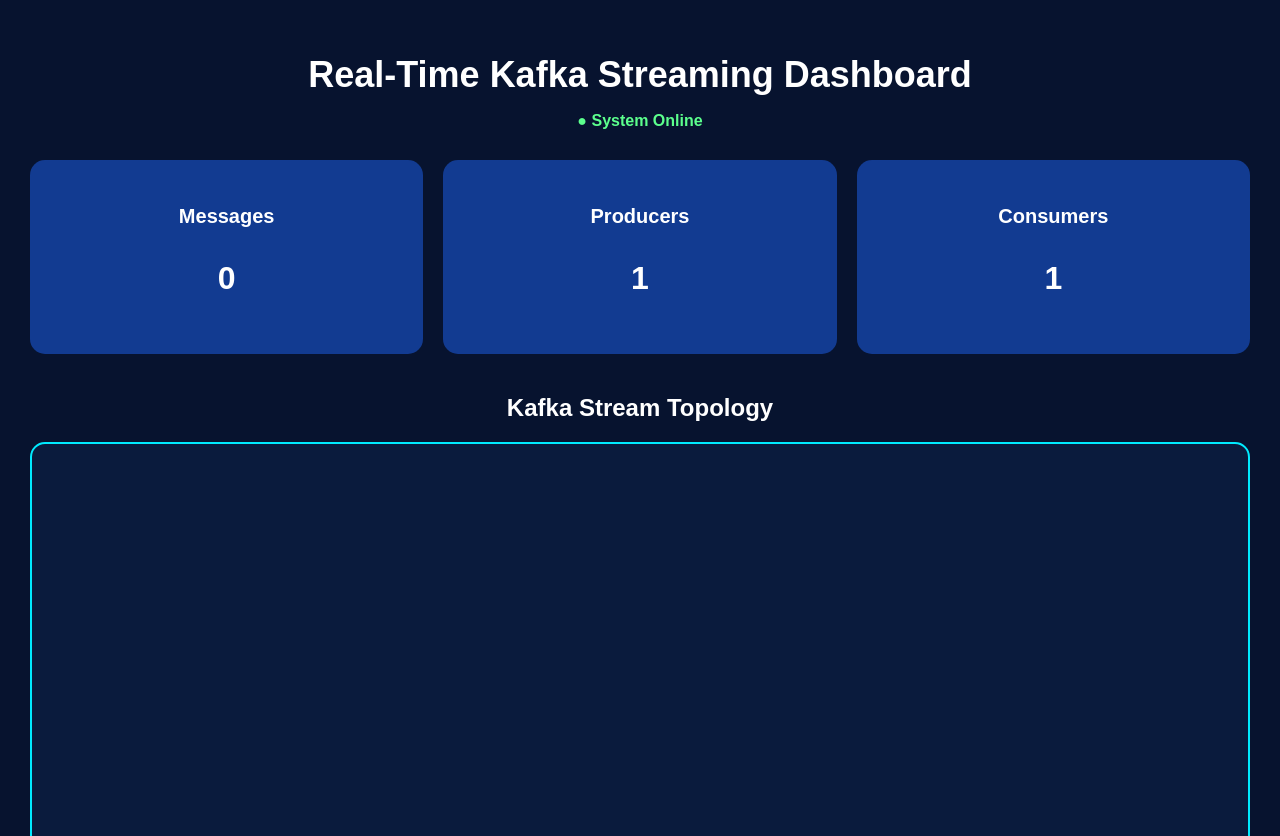
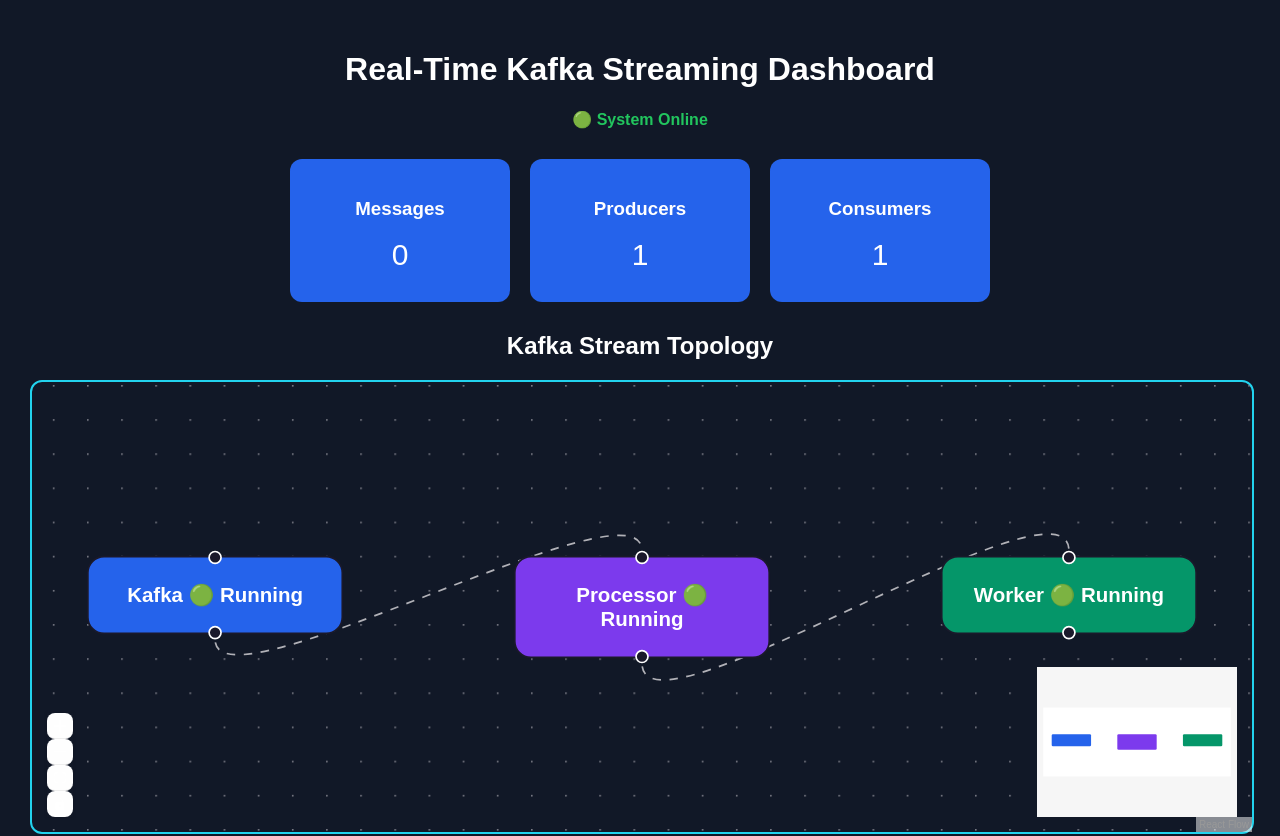
Before and after one commit to ZoyaTabassum/StreamForge, a React app in the folder frontend/: page / in a window 1280 px wide. Shown: the top 836 px of the page. Built offline with nearby package versions, Linux system fonts and the light colour scheme; the HTML template or start-up script is replaced by a standard one.

Commit message:
Complete day 4: Kafka processor worker topology

```diff
--- a/frontend/src/App.jsx
+++ b/frontend/src/App.jsx
@@ -1,49 +1,137 @@
+import { useCallback } from "react";
+import {
+  ReactFlow,
+  Background,
+  Controls,
+  MiniMap,
+  addEdge,
+  useNodesState,
+  useEdgesState,
+} from "@xyflow/react";
+
+import "@xyflow/react/dist/style.css";
 import "./index.css";
 
+const initialNodes = [
+  {
+    id: "kafka",
+    position: { x: 50, y: 150 },
+    data: { label: "Kafka\n🟢 Running" },
+    style: {
+      background: "#2563eb",
+      color: "white",
+      padding: "15px",
+      borderRadius: "10px",
+      width: 150,
+      textAlign: "center",
+      fontWeight: "bold",
+    },
+  },
+  {
+    id: "processor",
+    position: { x: 300, y: 150 },
+    data: { label: "Processor\n🟢 Running" },
+    style: {
+      background: "#7c3aed",
+      color: "white",
+      padding: "15px",
+      borderRadius: "10px",
+      width: 150,
+      textAlign: "center",
+      fontWeight: "bold",
+    },
+  },
+  {
+    id: "worker",
+    position: { x: 550, y: 150 },
+    data: { label: "Worker\n🟢 Running" },
+    style: {
+      background: "#059669",
+      color: "white",
+      padding: "15px",
+      borderRadius: "10px",
+      width: 150,
+      textAlign: "center",
+      fontWeight: "bold",
+    },
+  },
+];
+
+const initialEdges = [
+  {
+    id: "kafka-processor",
+    source: "kafka",
+    target: "processor",
+    animated: true,
+  },
+  {
+    id: "processor-worker",
+    source: "processor",
+    target: "worker",
+    animated: true,
+  },
+];
+
 function App() {
+  const [nodes, setNodes, onNodesChange] =
+    useNodesState(initialNodes);
+
+  const [edges, setEdges, onEdgesChange] =
+    useEdgesState(initialEdges);
+
+  const onConnect = useCallback(
+    (connection) =>
+      setEdges((edges) => addEdge(connection, edges)),
+    [setEdges]
+  );
+
   return (
-    <div className="dashboard">
+    <div className="app">
+      <h1>Real-Time Kafka Streaming Dashboard</h1>
 
-      <header className="dashboard-header">
-        <h1>Real-Time Kafka Streaming Dashboard</h1>
-        <p className="status">● System Online</p>
-      </header>
+      <div className="status">
+        🟢 System Online
+      </div>
 
-      <section className="stats">
-
-        <div className="stat-card">
+      <div className="stats">
+        <div className="card">
           <h3>Messages</h3>
           <p>0</p>
         </div>
 
-        <div className="stat-card">
+        <div className="card">
           <h3>Producers</h3>
           <p>1</p>
         </div>
 
-        <div className="stat-card">
+        <div className="card">
           <h3>Consumers</h3>
           <p>1</p>
         </div>
+      </div>
 
-      </section>
+      <h2>Kafka Stream Topology</h2>
 
-      <section className="topology-section">
-        <h2>Kafka Stream Topology</h2>
+      <div className="flow-container">
+        <ReactFlow
+          nodes={nodes}
+          edges={edges}
+          onNodesChange={onNodesChange}
+          onEdgesChange={onEdgesChange}
+          onConnect={onConnect}
+          fitView
+        >
+          <Background />
+          <Controls />
+          <MiniMap />
+        </ReactFlow>
+      </div>
 
-        <div className="topology-container">
-          {/* Your React Flow component goes here */}
-        </div>
-      </section>
+      <h2>Stream Activity</h2>
 
-      <section className="activity-section">
-        <h2>Stream Activity</h2>
-
-        <button>Simulate Message</button>
-
-        <p>Messages received: 0</p>
-      </section>
-
+      <button>
+        Simulate Message
+      </button>
     </div>
   );
 }
--- a/frontend/src/index.css
+++ b/frontend/src/index.css
@@ -1,99 +1,54 @@
-* {
-  box-sizing: border-box;
-}
-
 body {
   margin: 0;
   font-family: Arial, sans-serif;
-  background: #07132f;
+  background: #111827;
   color: white;
 }
 
-.dashboard {
-  min-height: 100vh;
+.app {
   padding: 30px;
-}
-
-.dashboard-header {
   text-align: center;
-  margin-bottom: 30px;
-}
-
-.dashboard-header h1 {
-  font-size: 36px;
-  margin-bottom: 10px;
 }
 
 .status {
-  color: #5cff8d;
+  color: #22c55e;
+  margin: 15px;
   font-weight: bold;
 }
 
 .stats {
-  display: grid;
-  grid-template-columns: repeat(3, 1fr);
+  display: flex;
   gap: 20px;
-  margin-bottom: 40px;
+  justify-content: center;
+  margin: 30px 0;
 }
 
-.stat-card {
-  background: #123b91;
-  padding: 25px;
-  border-radius: 15px;
-  text-align: center;
+.card {
+  background: #2563eb;
+  padding: 20px;
+  border-radius: 12px;
+  width: 180px;
 }
 
-.stat-card h3 {
-  font-size: 20px;
+.card p {
+  font-size: 30px;
+  margin: 10px;
 }
 
-.stat-card p {
-  font-size: 32px;
-  font-weight: bold;
+.flow-container {
+  height: 450px;
+  width: 100%;
+  border: 2px solid #22d3ee;
+  border-radius: 12px;
+  margin: 20px 0 40px;
 }
 
-.topology-section {
-  margin-bottom: 40px;
-}
-
-.topology-section h2,
-.activity-section h2 {
-  text-align: center;
-  margin-bottom: 20px;
-}
-
-.topology-container {
-  height: 450px;
-  border: 2px solid #00eaff;
-  border-radius: 15px;
-  background: #0a1b3d;
-}
-
-.activity-section {
-  text-align: center;
-  padding: 30px;
-}
-
-.activity-section button {
+button {
   padding: 12px 25px;
   border: none;
   border-radius: 8px;
-  background: #22c7e8;
+  background: #06b6d4;
   color: white;
   font-size: 16px;
   cursor: pointer;
 }
-
-@media (max-width: 768px) {
-  .stats {
-    grid-template-columns: 1fr;
-  }
-
-  .dashboard {
-    padding: 15px;
-  }
-
-  .dashboard-header h1 {
-    font-size: 26px;
-  }
-}
```
